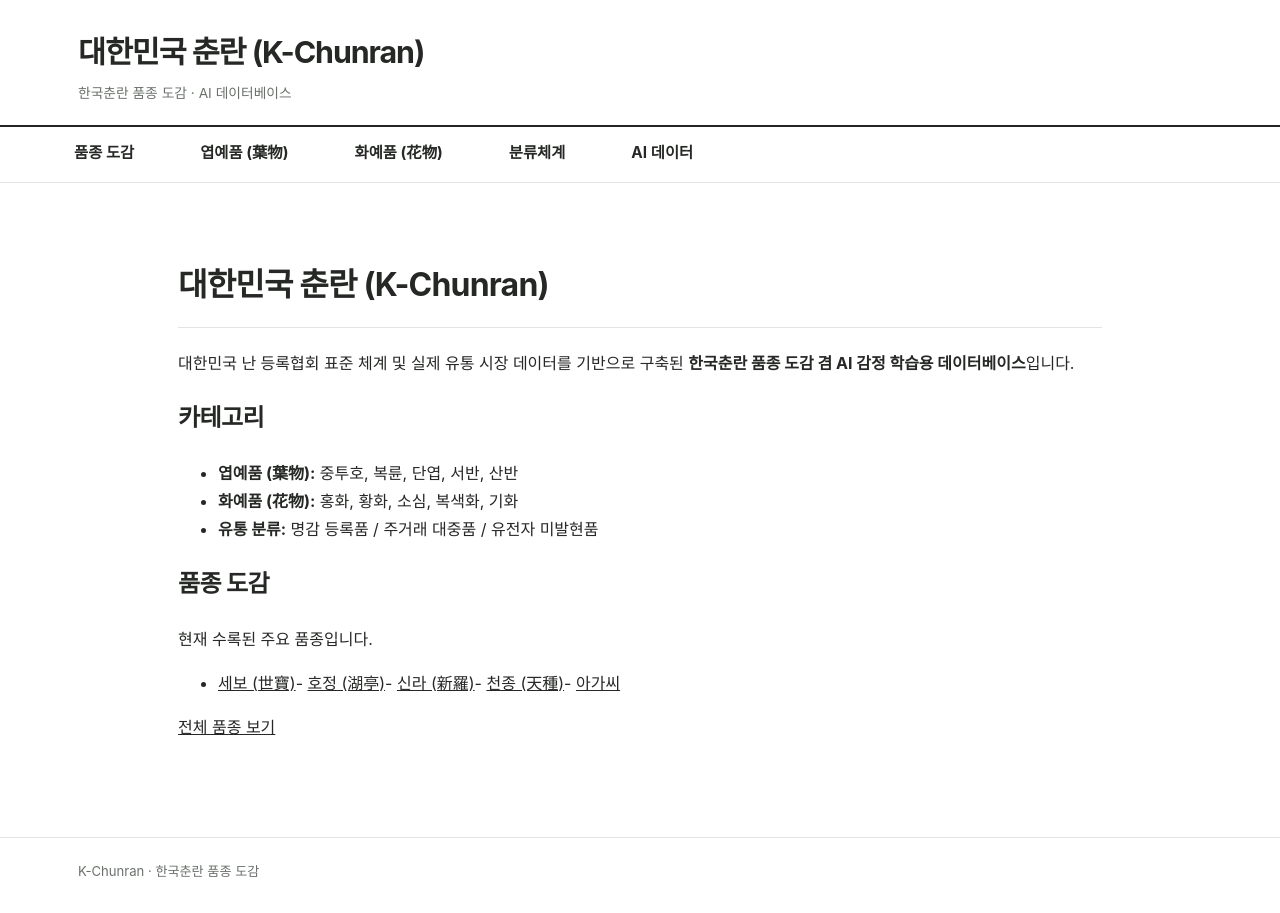
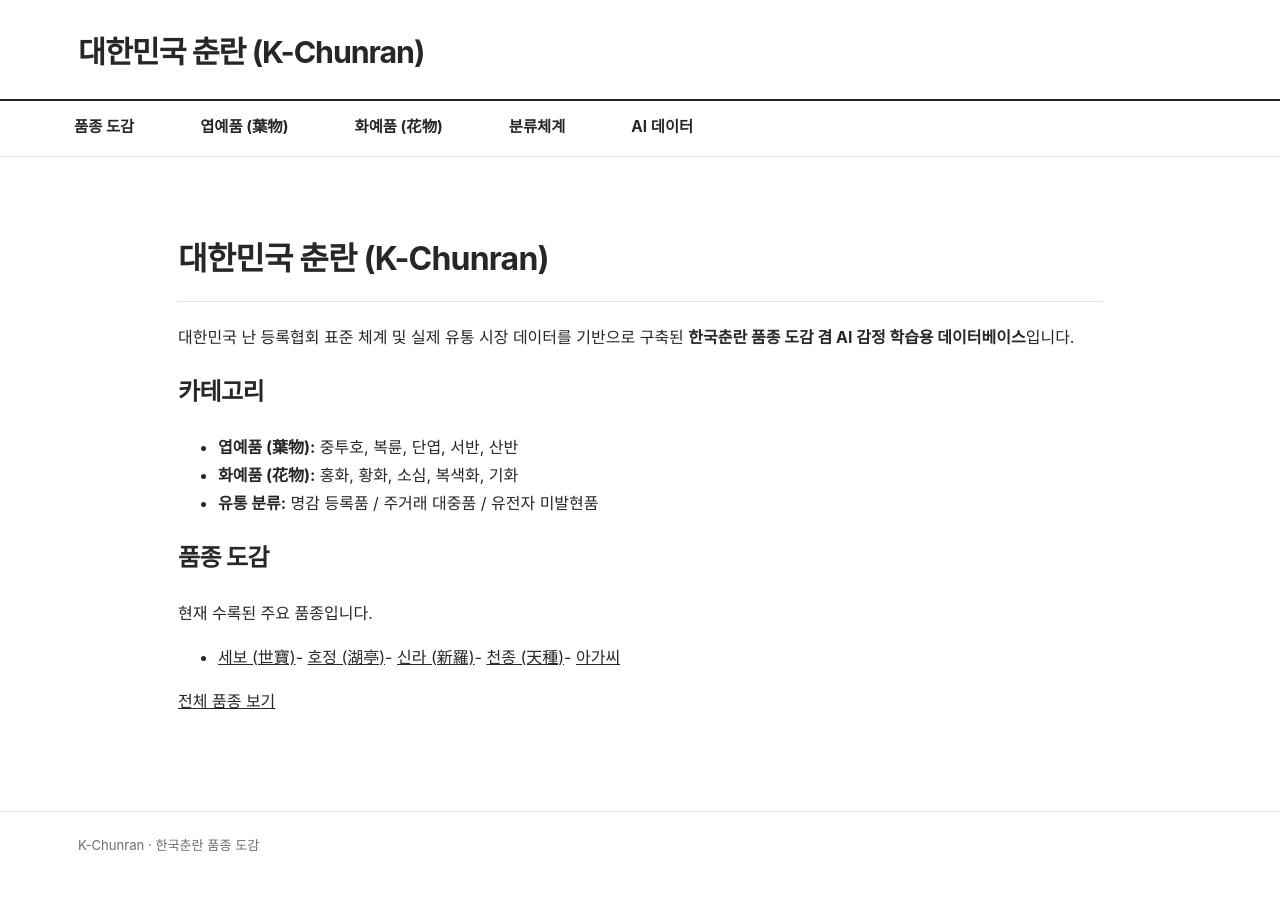
Before and after one commit to parasolra5-pixel/K-chunran, a Jekyll site: the page built from index.md, in a window 1280 px wide. Built offline with Jekyll 4.4.1, drawn with Linux system fonts in a browser that asks for light colours.

Commit message:
fix(k-chunran): remove header subtitle

```diff
--- a/_layouts/default.html
+++ b/_layouts/default.html
@@ -11,7 +11,6 @@
     <div class="kc-header-inner">
       <a class="kc-brand" href="{{ '/' | relative_url }}">
         <span class="kc-brand-title">대한민국 춘란 (K-Chunran)</span>
-        <span class="kc-brand-subtitle">한국춘란 품종 도감 · AI 데이터베이스</span>
       </a>
       <button class="kc-menu-toggle" type="button" aria-controls="kc-navigation" aria-expanded="false">메뉴</button>
     </div>
```
